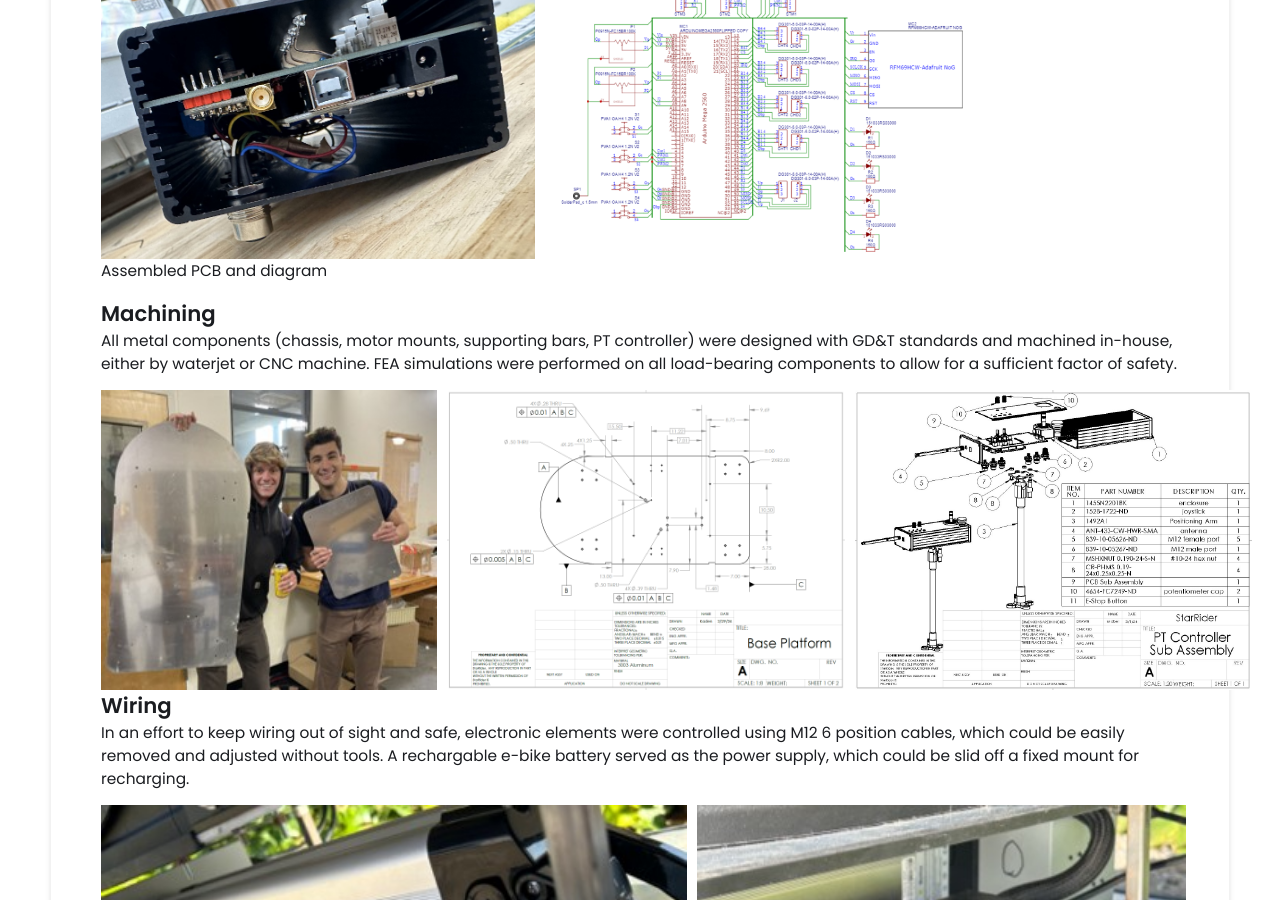
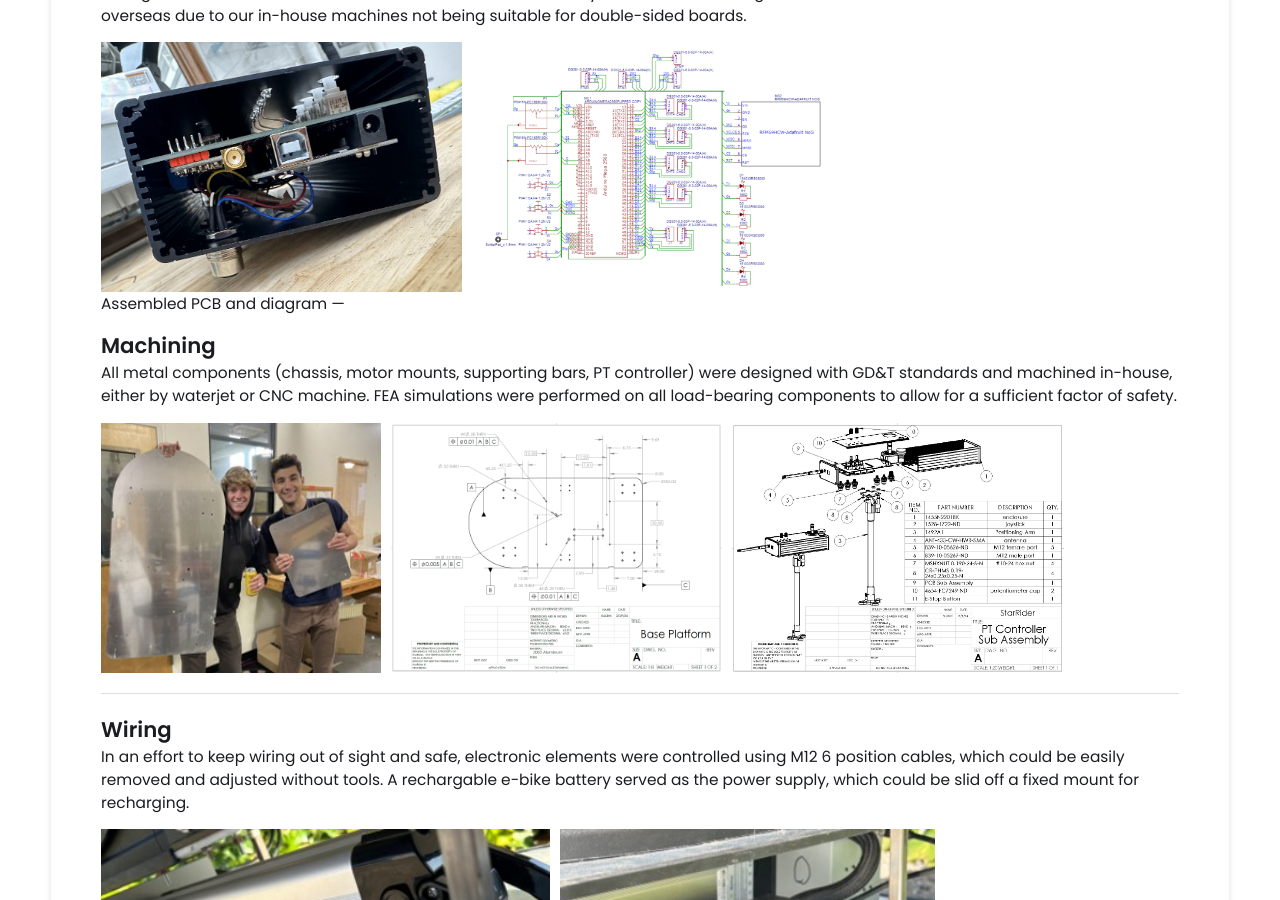
Before and after one commit to rileytinianov/rileytinianov.github.io, a Jekyll site: the page built from _projects/Capstone Project/index.md, in a window 1280 px wide and 900 px high, scrolled down 2248 px. Built offline with Jekyll 4.4.1, drawn with Linux system fonts in a browser that asks for light colours.

Commit message:
Update index.md

```diff
--- a/_projects/Capstone Project/index.md
+++ b/_projects/Capstone Project/index.md
@@ -16,11 +16,10 @@ main-image: /therapistcontrols.jpg
 ## Overview
 For my year-long senior Capstone project, I led a team of 4 engineers in designing and manufacturing a safe and accessible device to be used in therapy sessions for children with Cerebral Palsy. The device was able to seat children aged 2-7 and respond to button presses or joystick inputs to move. The device could also be operated by the physical therapist to ensure user safety and tune parameters.
 
-{% include gallery2.html images="imagesreal/CapstoneWithShell.jpg" height="300" %}
 <div style="display: flex; gap: 10px;">
   <img src="/imagesreal/CapstoneWithShell.jpg" height="300" alt="Hub1">
 </div>
-
+---
 
 ## User Control
 Due to the nature of Cerebral Palsy, the device had 5 independent nodes for control, each of which could support four buttons to control all mdodes of movement for the device. These nodes were spaced throughout the vehicle to allow for actuation using any limb, or by head movement if the patient struggled with limb control. The user moved the device by either pressing and holding or simply pressing the buttons, depending on their ability.
@@ -29,37 +28,41 @@ Due to the nature of Cerebral Palsy, the device had 5 independent nodes for cont
   <img src="/imagesreal/Hub1.png" height="300" alt="Hub1">
   <img src="/imagesreal/Hub2.png" height="300" alt="Hub2">
 </div>
+---
 
 ## Therapist Control
 The device could be controlled through a 2-axis potentiometer joystick by the therapist controller, which would immediately cancel user inputs. The therapist controller also had speed and duration knobs, which would control the speed of movement or the length of time movement persisted after the button was pressed. An emergency stop button cut power off to the motor drivers and engaged the drum brakes. The therapist also had access to a radio-controlled remote stop button.
 
 <div style="display: flex; gap: 10px;">
   <img src="/imagesreal/PTController.png" height="300" alt="Hub1">
-  <img src="/imagesreal/RemoteStopReal.png" height="300" alt="Hub2">
+  <img src="/imagesreal/RemoteStopped.jpg" height="300" alt="Hub2">
 </div>
 Physical Therapist controller and remote stop
 
+---
 
 ## PCB
 I designed and soldered a double-sided PCB to interface directly with the Arduino Mega used to control the device. This PCB was made overseas due to our in-house machines not being suitable for double-sided boards.
 
 <div style="display: flex; gap: 10px;">
-  <img src="/imagesreal/AssembledPCB.png" height="300" alt="Hub1">
-  <img src="/imagesreal/PCBSLD.png" height="300" alt="Hub2">
+  <img src="/imagesreal/AssembledPCB.png" height="250" alt="Hub1">
+  <img src="/imagesreal/PCBSLD.png" height="250" alt="Hub2">
 </div>
 Assembled PCB and diagram
+---
 
 ## Machining
 All metal components (chassis, motor mounts, supporting bars, PT controller) were designed with GD&T standards and machined in-house, either by waterjet or CNC machine. FEA simulations were performed on all load-bearing components to allow for a sufficient factor of safety.
 <div style="display: flex; gap: 10px;">
-  <img src="/imagesreal/WaterjetResults.jpg" height="300" alt="Hub1">
-  <img src="/imagesreal/GDandT.png" height="300" alt="Hub2">
-  <img src="/imagesreal/ExplodedPT.png" height="300" alt="Hub3">
+  <img src="/imagesreal/Waterjet.jpg" height="250" alt="Hub1">
+  <img src="/imagesreal/GDandT.png" height="250" alt="Hub2">
+  <img src="/imagesreal/ExplodedPT.png" height="250" alt="Hub3">
 </div>
+---
 
 ## Wiring
 In an effort to keep wiring out of sight and safe, electronic elements were controlled using M12 6 position cables, which could be easily removed and adjusted without tools. A rechargable e-bike battery served as the power supply, which could be slid off a fixed mount for recharging.
 <div style="display: flex; gap: 10px;">
-  <img src="/imagesreal/Battery1.jpg" height="300" alt="Hub1">
-  <img src="/imagesreal/MotorDriver1.jpg" height="300" alt="Hub2">
+  <img src="/imagesreal/Battery1.jpg" height="230" alt="Hub1">
+  <img src="/imagesreal/MotorDriver1.jpg" height="230" alt="Hub2">
 </div>
```
